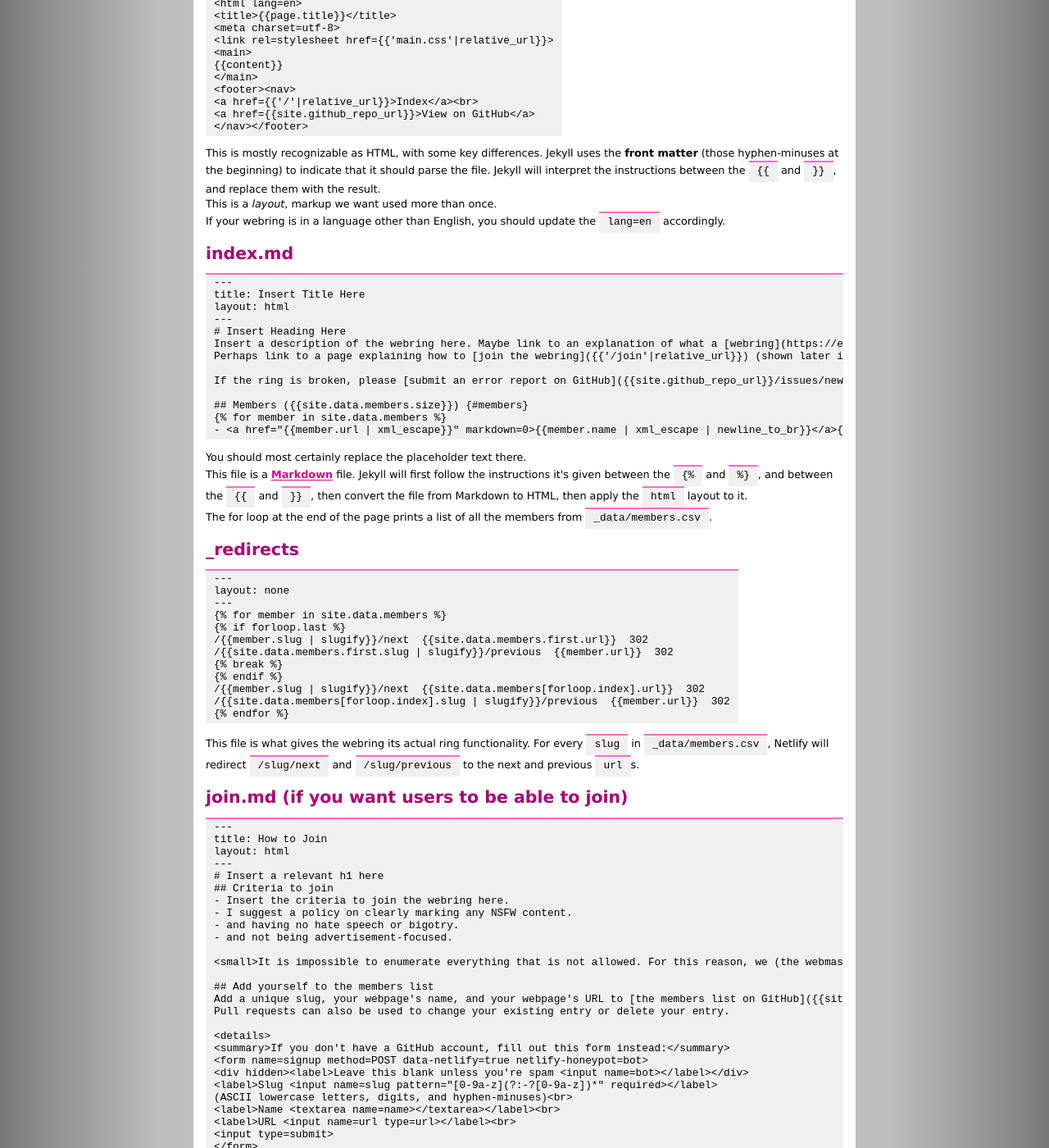
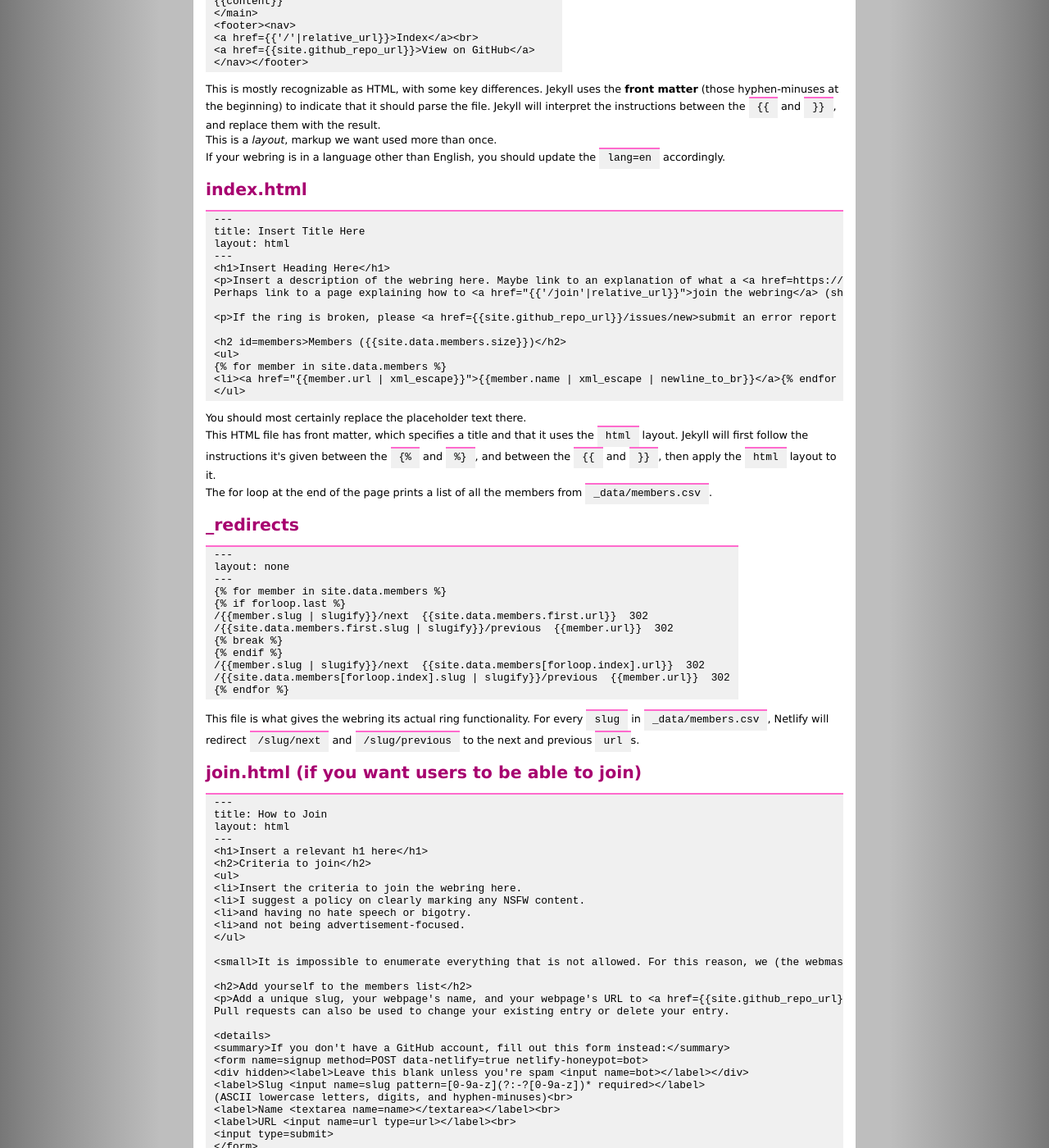
Before and after one commit to mincerafter42/mincerafter42.github.io, a Jekyll site: the page built from tutorial/webring.md, in a window 1280 px wide and 1400 px high, scrolled down 1374 px. Shown: the whole window at 82% size. Built offline with Jekyll 4.4.1, drawn with Linux system fonts in a browser that asks for light colours; some of the changed text lies outside the part shown.

Commit message:
Rewrote webring tutorial to just use HTML Markdown+HTML is two things to know instead of one thing

```diff
--- a/tutorial/webring.md
+++ b/tutorial/webring.md
@@ -2,19 +2,20 @@
 title: How to make a webring
 ---
 ## (With no JavaScript whatsoever, using Github, Jekyll, and Netlify)
-![]({{'/assets/goldring.gif'|relative_url}})
+<aside>
+<img src="/assets/goldring.gif" alt="" style="float:left"/>
+This tutorial is sadgrl approved.<br/>
+<q>you def should [make this tutorial] because my method is awful lmao</q><br/>-sadgrl, 2022-05-23
+</aside>
 
 [Webrings](https://en.wikipedia.org/wiki/Webring) are cool! However, I notice some webring tutorials are entirely dependent on JavaScript to make the webring function.
 That's not good; JavaScript should have a fallback as gracefully as possible, and "nonfunctional" is not a graceful fallback.
 To counter this, I'm making my own webring tutorial. This is based on the framework I built for my Cuddler Webring.
 
-<aside>
-This tutorial is sadgrl approved.<br>
-<q>you def should [make this tutorial] because my method is awful lmao</q> -sadgrl, 2022-05-23
-</aside>
-
 For this tutorial, you need a <b>GitHub account</b> and a <b>Netlify account</b>.
 Netlify also supports GitLab, BitBucket, and Azure DevOps, so you can use one of those instead, but some URLs may need to change.
+This tutorial assumes you want users to be able to join via pull request, but if you don't, you could keep the repository on Netlify itself.
+**It is very helpful to be familiar with HTML.**
 It is helpful but not necessary to be familiar with [Jekyll](https://jekyllrb.com/).
 
 Create a <b>GitHub repository</b> (it can be private so you can experiment around with stuff!).
@@ -81,24 +82,27 @@ Jekyll will interpret the instructions between the `{{` and `}}`, and replace th
 This is a <i>layout</i>, markup we want used more than once.
 If your webring is in a language other than English, you should update the `lang=en` accordingly.
 
-### index.md
+### index.html
     ---
     title: Insert Title Here
     layout: html
     ---
-    # Insert Heading Here
-    Insert a description of the webring here. Maybe link to an explanation of what a [webring](https://en.wikipedia.org/wiki/Webring) is.
-    Perhaps link to a page explaining how to [join the webring]({{'/join'|relative_url}}) (shown later in the tutorial)
+    <h1>Insert Heading Here</h1>
+    <p>Insert a description of the webring here. Maybe link to an explanation of what a <a href=https://en.wikipedia.org/wiki/Webring>webring</a> is.<br>
+    Perhaps link to a page explaining how to <a href="{{'/join'|relative_url}}">join the webring</a> (shown later in the tutorial)
 
-    If the ring is broken, please [submit an error report on GitHub]({{site.github_repo_url}}/issues/new).
+    <p>If the ring is broken, please <a href={{site.github_repo_url}}/issues/new>submit an error report on GitHub</a>.
 
-    ## Members ({{site.data.members.size}}) {#members}
+    <h2 id=members>Members ({{site.data.members.size}})</h2>
+    <ul>
     {% for member in site.data.members %}
-    - <a href="{{member.url | xml_escape}}" markdown=0>{{member.name | xml_escape | newline_to_br}}</a>{% endfor %}
+    <li><a href="{{member.url | xml_escape}}">{{member.name | xml_escape | newline_to_br}}</a>{% endfor %}
+    </ul>
 
 You should most certainly replace the placeholder text there.
-This file is a [Markdown](https://daringfireball.net/projects/markdown/syntax) file. Jekyll will first follow the instructions it's given between the `{%` and  `%}`, and between the `{{` and `}}`,
-then convert the file from Markdown to HTML, then apply the `html` layout to it.
+This HTML file has front matter, which specifies a title and that it uses the `html` layout.
+Jekyll will first follow the instructions it's given between the `{%` and  `%}`, and between the `{{` and `}}`,
+then apply the `html` layout to it.
 The for loop at the end of the page prints a list of all the members from `_data/members.csv`.
 
 ### _redirects
@@ -118,30 +122,32 @@ The for loop at the end of the page prints a list of all the members from `_data
 
 This file is what gives the webring its actual ring functionality. For every `slug` in `_data/members.csv`, Netlify will redirect `/slug/next` and `/slug/previous` to the next and previous `url`s.
 
-### join.md (if you want users to be able to join)
-~~~md
+### join.html (if you want users to be able to join)
+~~~html
 ---
 title: How to Join
 layout: html
 ---
-# Insert a relevant h1 here
-## Criteria to join
-- Insert the criteria to join the webring here.
-- I suggest a policy on clearly marking any NSFW content.
-- and having no hate speech or bigotry.
-- and not being advertisement-focused.
+<h1>Insert a relevant h1 here</h1>
+<h2>Criteria to join</h2>
+<ul>
+<li>Insert the criteria to join the webring here.
+<li>I suggest a policy on clearly marking any NSFW content.
+<li>and having no hate speech or bigotry.
+<li>and not being advertisement-focused.
+</ul>
 
 <small>It is impossible to enumerate everything that is not allowed. For this reason, we (the webmasters) reserve the right to remove a site if we feel it is outside of our own personal bounds.</small>
 
-## Add yourself to the members list
-Add a unique slug, your webpage's name, and your webpage's URL to [the members list on GitHub]({{site.github_repo_url}}/blob/main/_data/members.csv) in a pull request.
+<h2>Add yourself to the members list</h2>
+<p>Add a unique slug, your webpage's name, and your webpage's URL to <a href={{site.github_repo_url}}/blob/main/_data/members.csv>the members list on GitHub</a> in a pull request.<br>
 Pull requests can also be used to change your existing entry or delete your entry.
 
 <details>
 <summary>If you don't have a GitHub account, fill out this form instead:</summary>
 <form name=signup method=POST data-netlify=true netlify-honeypot=bot>
 <div hidden><label>Leave this blank unless you're spam <input name=bot></label></div>
-<label>Slug <input name=slug pattern="[0-9a-z](?:-?[0-9a-z])*" required></label>
+<label>Slug <input name=slug pattern=[0-9a-z](?:-?[0-9a-z])* required></label>
 (ASCII lowercase letters, digits, and hyphen-minuses)<br>
 <label>Name <textarea name=name></textarea></label><br>
 <label>URL <input name=url type=url></label><br>
@@ -162,14 +168,14 @@ Users are then told which links to add to their webpage, and informed about the
 because I think the `<aside>` element is important for webring members to know about.
 
 Of course you can change this file in any way you want, just like the others.
-### 404.md (optional)
+### 404.html (optional)
 
     ---
     title: Not Found
     layout: html
     ---
-    # 404 Not Found
-    If you got here by clicking a link, somebody didn't configure their part of the webring correctly, and [submitting an error report on GitHub]({{site.github_repo_url}}/issues/new) is recommended.
+    <h1>404 Not Found</h1>
+    <p>If you got here by clicking a link, somebody didn't configure their part of the webring correctly, and <a href={{site.github_repo_url}}/issues/new>submitting an error report on GitHub</a> is recommended.
 
 This page will be displayed if a user tries to access a page which doesn't exist. In that case, they'll be told to submit an error report.
 If you don't include this file, users who try to access nonexistent pages will just be shown Netlify's default Not Found page.
@@ -190,5 +196,5 @@ Publish directory
 
 If all goes well, you should see your webring when you navigate to your domain, and each member will be able to use their links as described!
 
-If your GitHub repository is still private, make sure to set it to public if you want users to be able to join via pull request.
+If your GitHub repository is still private, make sure to set it to public now.
 {%endraw%}
```
Also changed, not shown: other parts of tutorial/webring.md (+4 -4 lines).
